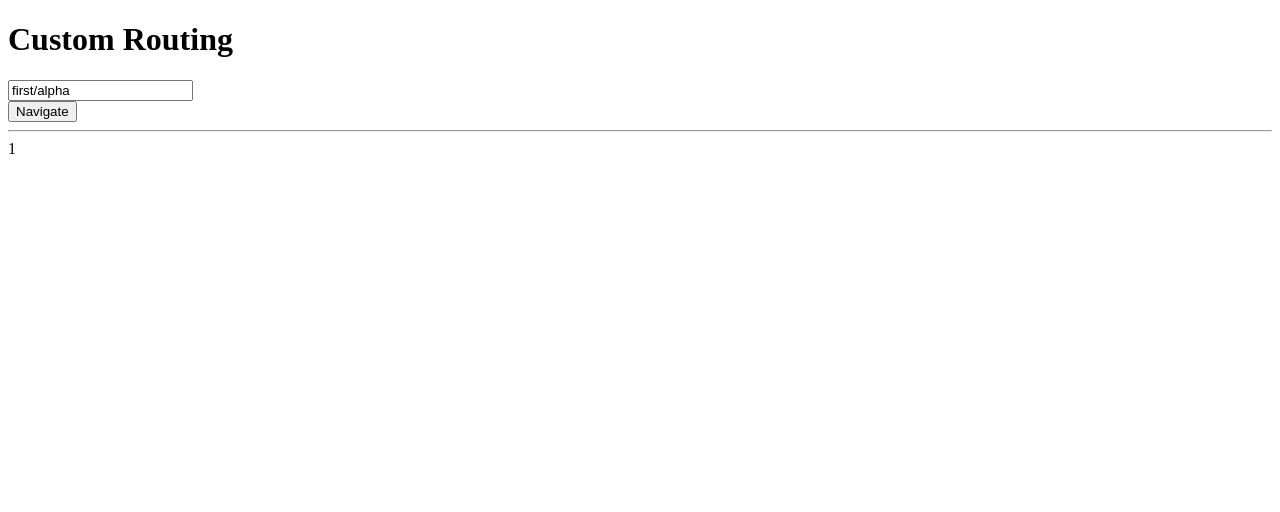
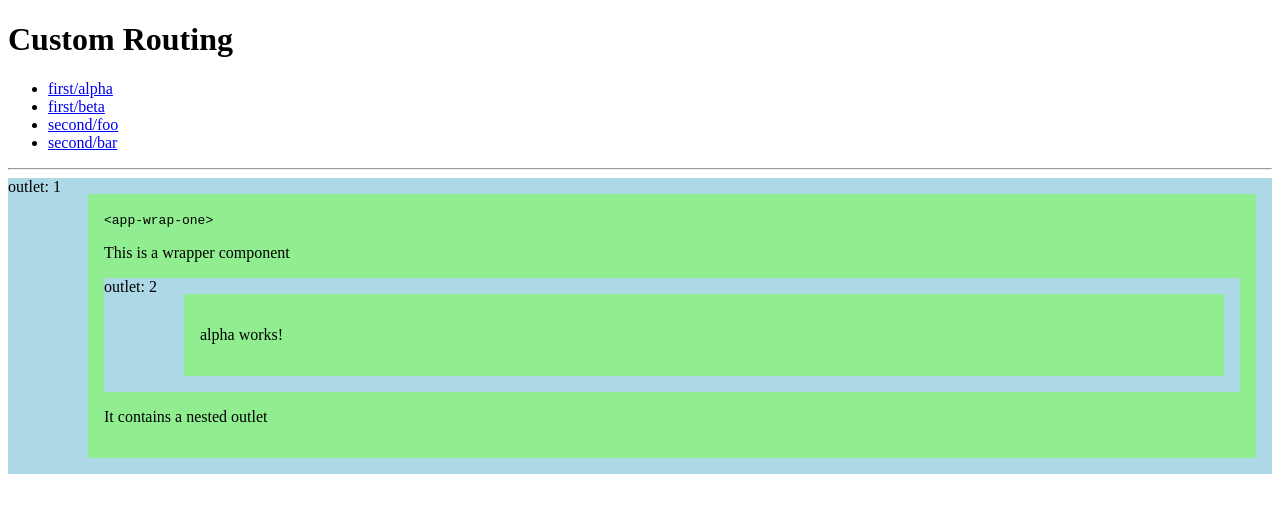
Before and after one commit to lord-executor/anngular-custom-routing, an Angular app: page / in a window 1280 px wide. Shown: the top 512 px of the page. Built offline with nearby package versions, Linux system fonts and the light colour scheme.

Commit message:
Navigation links and styling to visualize structure

```diff
--- a/src/app/app.component.html
+++ b/src/app/app.component.html
@@ -1,5 +1,8 @@
 <h1>{{ title }}</h1>
-<input type="text" [(ngModel)]="path" [ngModelOptions]="{ standalone: true }" /><br>
-<button (click)="navigate()">Navigate</button>
+<ul>
+  <li *ngFor="let item of links"><a href="#" (click)="navigate($event, item)">{{ item }}</a></li>
+</ul>
 <hr>
-<app-router-outlet></app-router-outlet>
+<div class="outlet-context">
+  <app-router-outlet></app-router-outlet>
+</div>
--- a/src/app/app.component.ts
+++ b/src/app/app.component.ts
@@ -1,21 +1,33 @@
-import { Component } from '@angular/core';
+import { Component, OnInit } from '@angular/core';
 import { Router } from './router';
 
 @Component({
   selector: 'app-root',
   templateUrl: './app.component.html'
 })
-export class AppComponent {
+export class AppComponent implements OnInit {
   public title: string = 'Custom Routing';
-  public path: string = 'first/alpha';
+
+  public readonly links = [
+    'first/alpha',
+    'first/beta',
+    'second/foo',
+    'second/bar',
+  ];
 
   public constructor(
     private readonly router: Router
   ) {
   }
 
-  public navigate(): void {
-    console.log('triggering navigation to: ', this.path);
-    this.router.navigateTo(this.path);
+  public navigate(event: Event | null, path: string): void {
+    event?.preventDefault();
+    event?.stopPropagation();
+    console.log('triggering navigation to: ', path);
+    this.router.navigateTo(path);
+  }
+
+  public ngOnInit(): void {
+    this.navigate(null, 'first/alpha');
   }
 }
--- a/src/app/blocks/wrap-one/wrap-one.component.html
+++ b/src/app/blocks/wrap-one/wrap-one.component.html
@@ -1,3 +1,6 @@
+<code>&lt;app-wrap-one&gt;</code>
 <p>This is a wrapper component</p>
-<app-router-outlet></app-router-outlet>
+<div class="outlet-context">
+  <app-router-outlet></app-router-outlet>
+</div>
 <p>It contains a nested outlet</p>
--- a/src/app/blocks/wrap-two/wrap-two.component.html
+++ b/src/app/blocks/wrap-two/wrap-two.component.html
@@ -1,3 +1,6 @@
+<code>&lt;app-wrap-two&gt;</code>
 <div>HEADER</div>
-<app-router-outlet></app-router-outlet>
+<div class="outlet-context">
+  <app-router-outlet></app-router-outlet>
+</div>
 <div>FOOTER</div>
--- a/src/app/router-outlet/router-outlet.component.ts
+++ b/src/app/router-outlet/router-outlet.component.ts
@@ -8,7 +8,7 @@ let outletId = 1;
 
 @Component({
   selector: 'app-router-outlet',
-  template: '{{ id }}',
+  template: 'outlet: {{ id }}',
 })
 export class RouterOutletComponent implements OnInit, OnDestroy {
   public readonly id: number;
--- a/src/styles.scss
+++ b/src/styles.scss
@@ -1 +1,21 @@
-/* You can add global styles to this file, and also import other style files */
+.outlet-context {
+  position: relative;
+  background-color: lightblue;
+  padding: 1em 1em 1em 5em;
+}
+
+app-router-outlet {
+  display: block;
+  position: absolute;
+  top: 0;
+  left: 0;
+}
+
+app-alpha,
+app-beta,
+app-wrap-one,
+app-wrap-two {
+  display: block;
+  background-color: lightgreen;
+  padding: 1em;
+}
```
